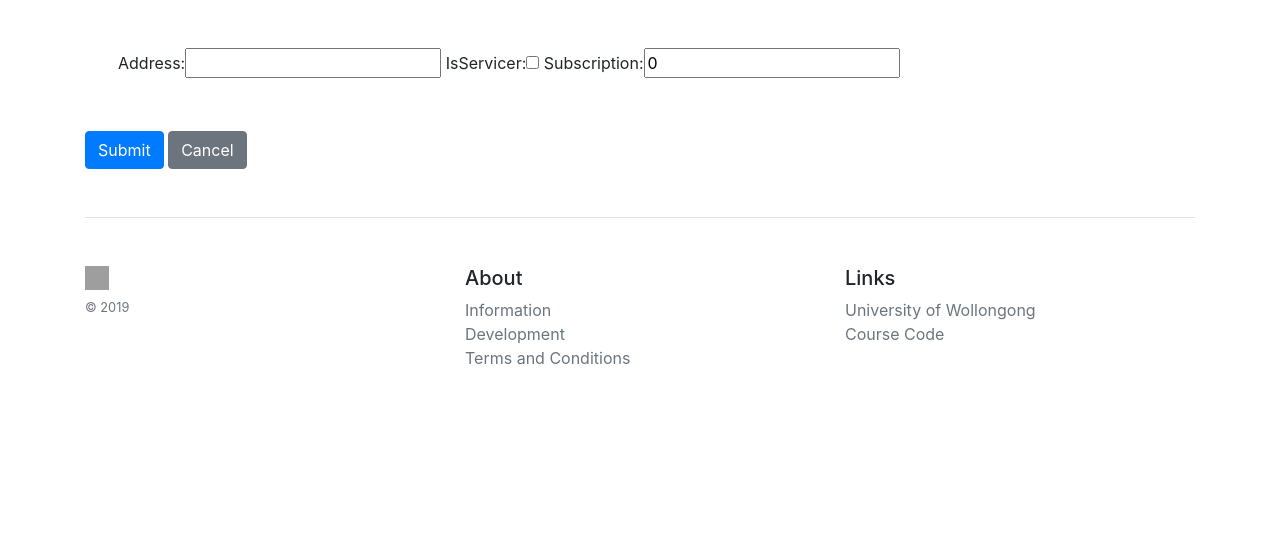
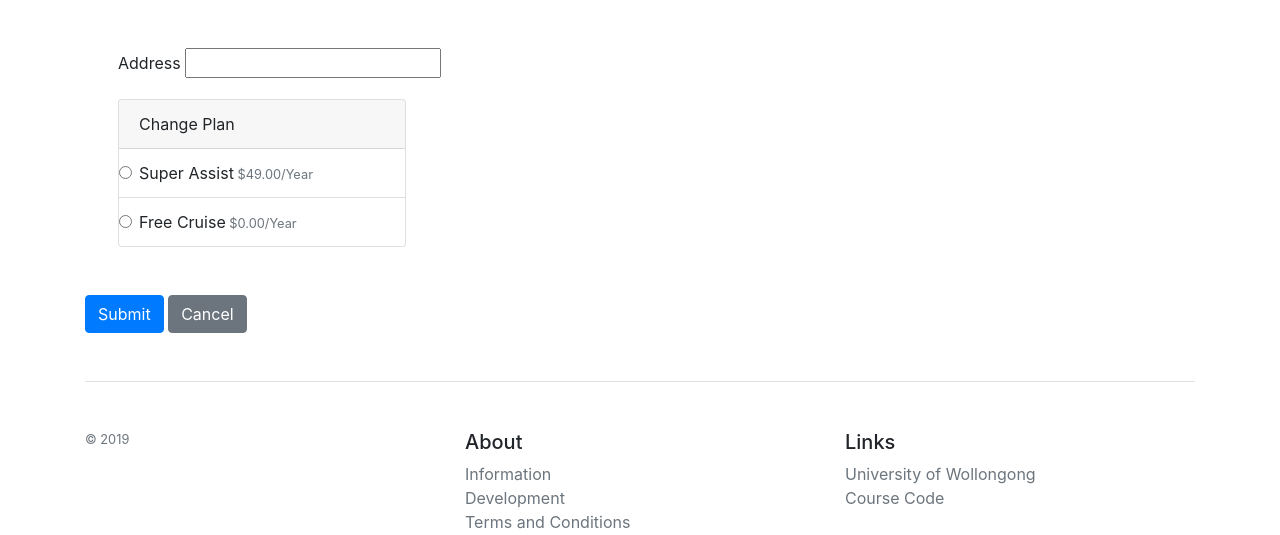
Before and after one commit to winzlebee/ezyassist, a Django app: template assist/templates/profile_view.html in a window 1280 px wide. Shown: the part 56-591 px from the top of the page. Run offline with Django 3.2, Linux system fonts and the light colour scheme; data comes from the database, SQL or seed files in the repository; both versions use the stored data as it was after the commit; tables that the repository leaves empty hold one stand-in row (values such as "Sample post"); the template is opened without the code that fills it: values that come from a table or form of the project are taken from there, most other values are stand-ins (such as "Sample title", 1, 10 or a date in 2020); some libraries are stand-ins or nearby versions; grey boxes are pictures that could not be loaded.

Commit message:
Improved profile page

```diff
--- a/assist/templates/base.html
+++ b/assist/templates/base.html
@@ -82,7 +82,6 @@
         <footer class="pt-4 my-md-5 pt-md-5 border-top">
             <div class="row">
             <div class="col-12 col-md">
-                <img class="mb-2" src="/docs/4.3/assets/brand/bootstrap-solid.svg" alt="" width="24" height="24">
                 <small class="d-block mb-3 text-muted">&copy; {% now "Y" %}</small>
             </div>
             <div class="col-6 col-md">
--- a/assist/templates/profile_view.html
+++ b/assist/templates/profile_view.html
@@ -5,8 +5,22 @@
 <form action='{% url 'profile' %}' method="POST">
     {% csrf_token %}
     <div class='row'>
-        <div class='col-sm p-5'>
-            {{ form.as_table }}
+        <div class='col p-5'>
+            <div class='form-group'>
+                {% if form.address.errors %}<div class='alert alert-danger' role='alert'>{{ form.address.errors }}</div>{% endif %}
+                <label for="{{ form.address.id_for_label }}">Address</label>
+                {{ form.address }}
+            </div>
+            <div class="card" id='plansCard' style="width: 18rem;">
+                <div class="card-header">
+                    Change Plan
+                </div>
+                <ul class="list-group list-group-flush">
+                    {% for pricing in pricings %}
+                    <li class="list-group-item"><input class="form-check-input" type="radio" name="{{ form.subscription.html_name }}" value="{{ pricing.id }}" {% if pricing.id == form.subscription.initial %}checked {% endif %}required><label class='form-check-label'>{{ pricing.name }}<small class='text-secondary'> ${{ pricing.yearlyPrice }}/Year</small></label></li>
+                    {% endfor %}
+                </ul>
+            </div>
         </div>
     </div>
     {% if hasErrors %}
--- a/assist/views.py
+++ b/assist/views.py
@@ -89,7 +89,8 @@ def profile_view(request):
 
     context = {
         'form':ProfileForm(instance=userInstance),
-        'hasErrors':False
+        'hasErrors':False,
+        'pricings' : PricingModel.objects.order_by('yearlyPrice'),
     }
 
     if request.method == 'POST':
```
Also changed, not shown: db.sqlite3.
